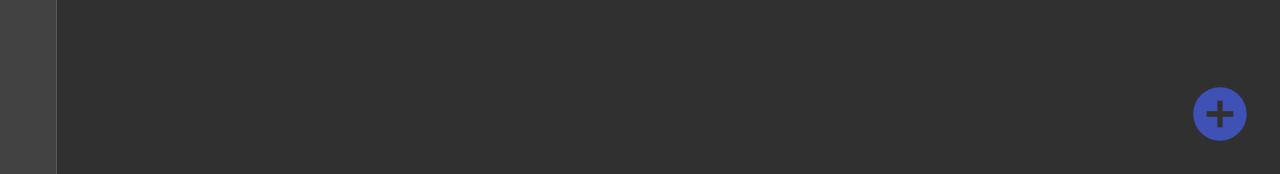
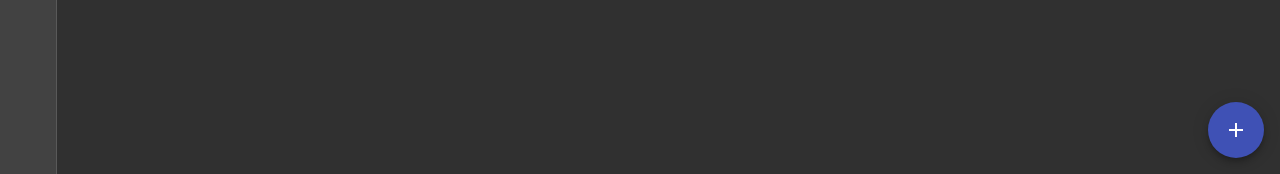
Before and after one commit to maeng2418/Survey-Web-Applicaiton, a React (Create React App) app: page /list in a window 1280 px wide. Shown: the part 626-800 px from the top of the page. Built offline with nearby package versions, Linux system fonts and the light colour scheme.

Commit message:
[style] 설문지 추가 버튼 디자인 수정

```diff
--- a/src/components/atoms/AddSurveyBtn/AddSurveyBtn.tsx
+++ b/src/components/atoms/AddSurveyBtn/AddSurveyBtn.tsx
@@ -1,13 +1,13 @@
 import React from 'react';
 import * as S from './AddSurveyBtnStyles';
-import AddCircleIcon from '@material-ui/icons/AddCircle';
+import AddIcon from '@material-ui/icons/Add';
 import { useHistory } from 'react-router-dom';
 
 const AddSurveyBtn: React.FC = () => {
   const history = useHistory();
   return (
-    <S.AddSurveyBtn onClick={() => history.push('/list/add')} color="primary">
-      <AddCircleIcon />
+    <S.AddSurveyBtn onClick={() => history.push('/list/add')} color="primary" aria-label="add">
+      <AddIcon />
     </S.AddSurveyBtn>
   );
 };
--- a/src/components/atoms/AddSurveyBtn/AddSurveyBtnStyles.tsx
+++ b/src/components/atoms/AddSurveyBtn/AddSurveyBtnStyles.tsx
@@ -1,12 +1,8 @@
 import styled from 'styled-components';
-import { IconButton } from '@material-ui/core';
+import { Fab } from '@material-ui/core';
 
-export const AddSurveyBtn = styled(IconButton)`
+export const AddSurveyBtn = styled(Fab)`
   position: fixed;
   bottom: 16px;
   right: 16px;
-  & svg {
-    width: 64px;
-    height: 64px;
-  }
 `;
```
